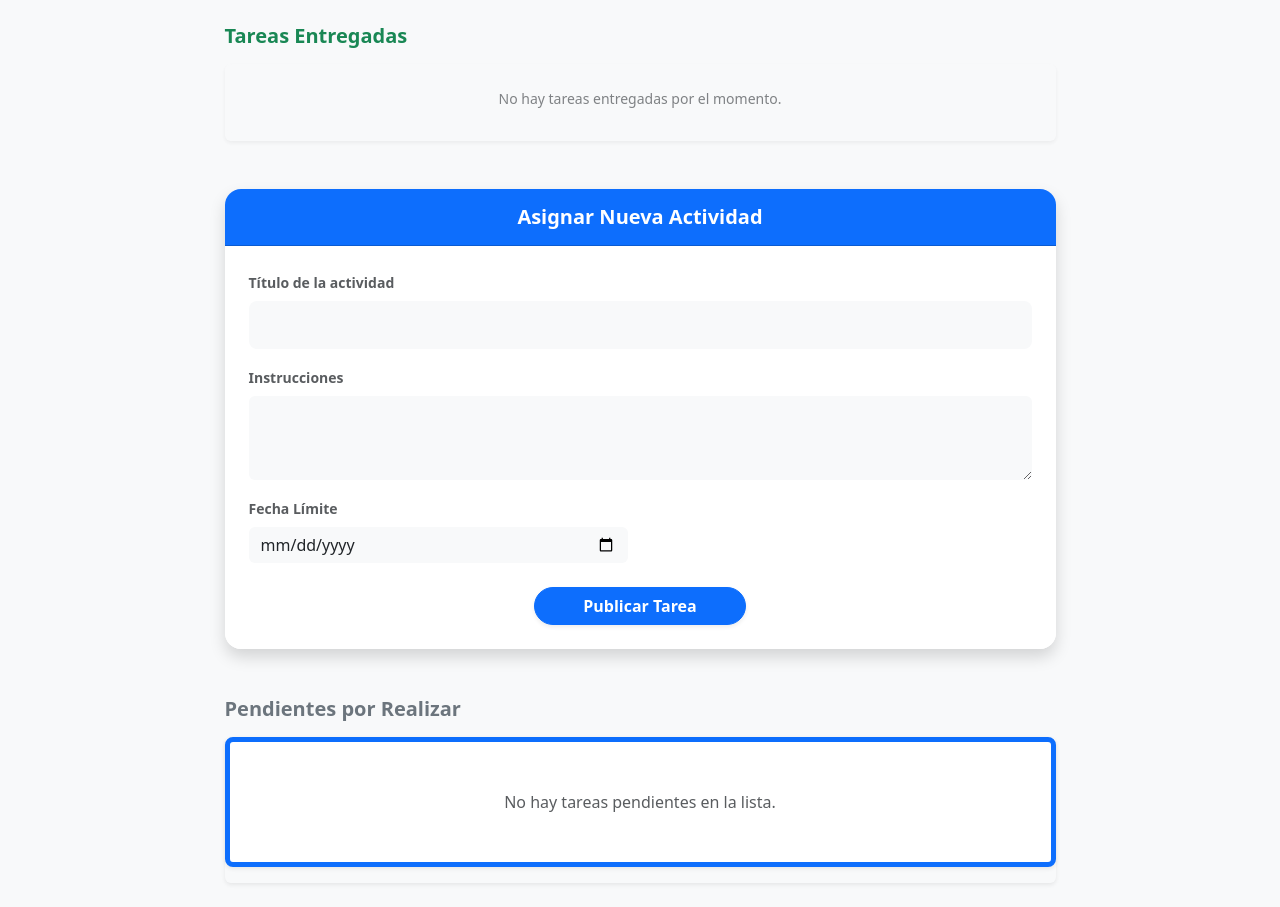
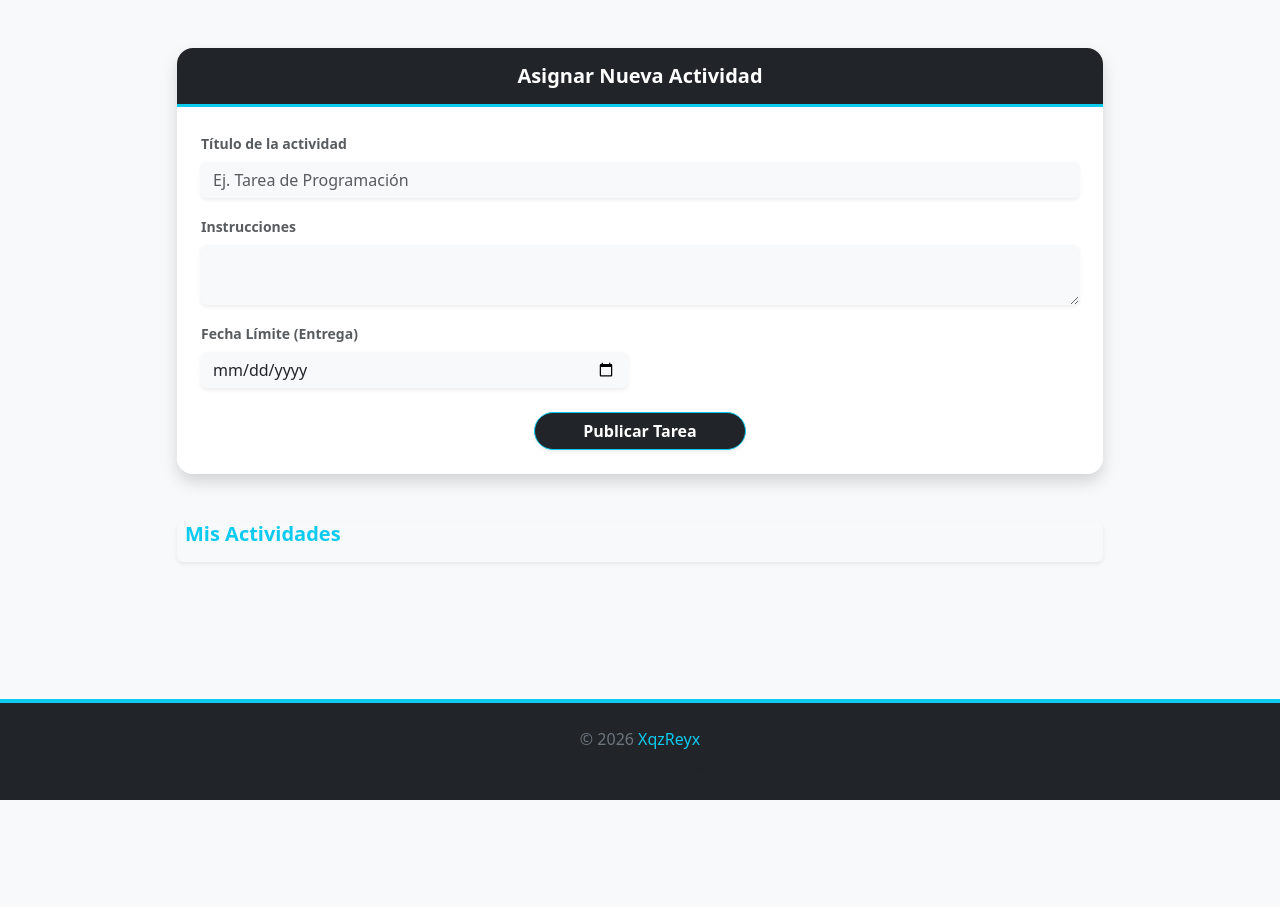
Before and after one commit to RamonRenteria1/Dise-po, a Flask app: template templates/tareas.html in a window 1280 px wide. After the commit the page ends 800 px from the top, so only its background shows below. Run offline with Flask 3, Linux system fonts and the light colour scheme; the template is opened without the code that fills it: most values are stand-ins (such as "Sample title", 1, 10 or a date in 2020).

Commit message:
Ya funciona agregar tareas creo

```diff
--- a/app.py
+++ b/app.py
@@ -1,94 +1,149 @@
 from flask import Flask, render_template, request, redirect, url_for, session, flash
 from GestorTareas import GestorTareas
-
+from datetime import datetime
 
 app = Flask(__name__)
-
 app.secret_key = 't123123dsfcvxz'
-
 gestor = GestorTareas()
-
 
 @app.route('/', methods=['GET', 'POST'])
 def login():
+    if 'usuario_id' in session:
+        return redirect(url_for('tareas'))
+
     if request.method == 'POST':
         email = request.form.get('email')
         password = request.form.get('password')
 
-        gestor = GestorTareas()
-
         usuario = gestor.obtener_usuario2(email, password)
 
         if usuario:
-
-            session['usuario_id'] = usuario['_id']
-            session['nombre'] = usuario['username']
-            flash(f'Bienvenido {usuario["username"]}', 'success')
+            session['usuario_id'] = str(usuario['_id'])
+            session['nombre'] = usuario.get('username', 'Usuario')
+            flash(f'Bienvenido {session["nombre"]}', 'success')
             return redirect(url_for('tareas'))
-
         else:
-
             flash('Correo o contraseña incorrectos.', 'danger')
 
     return render_template('login.html')
 
-@app.route('/recuperar')
-def recuperar():
-
-    return render_template('recuperar.html')
-
 @app.route('/registro', methods=['GET', 'POST'])
 def registro():
     if request.method == 'POST':
-
         nombre = request.form.get('nombre')
         email = request.form.get('email')
         password = request.form.get('password')
         confirmar = request.form.get('confirmar_password')
 
-
         if not nombre or not email or not password:
-            flash("Todos los campos son obligatorios", "error")
+            flash("Todos los campos son obligatorios", "danger")
             return redirect(url_for("registro"))
 
-
         if password != confirmar:
-            flash("Las contraseñas no coinciden", "error")
+            flash("Las contraseñas no coinciden", "danger")
             return redirect(url_for("registro"))
 
-
-        nuevo_usuario = {
-            "username": nombre,
-            "email": email,
-            "password": password
-        }
-
-        if  gestor.usuarios.find_one({"email": email}):
+        if gestor.usuarios.find_one({"email": email}):
             flash("El Correo Ya Esta Registrado", "danger")
             return redirect(url_for('registro'))
 
         try:
-
+            nuevo_usuario = {
+                "username": nombre,
+                "email": email,
+                "password": password,
+                "fecha_registro": datetime.now()
+            }
             gestor.usuarios.insert_one(nuevo_usuario)
             flash('Registro exitoso. Ya puedes iniciar sesión.', 'success')
             return redirect(url_for('login'))
         except Exception as e:
-            flash(f"Error al guardar en la base de datos: {e}", "error")
+            flash(f"Error: {e}", "danger")
             return redirect(url_for('registro'))
 
     return render_template('registro.html')
 
-@app.route('/tareas')
+@app.route('/tareas', methods=['GET', 'POST'])
 def tareas():
     if 'usuario_id' not in session:
         return redirect(url_for('login'))
 
-    return render_template('tareas.html')
+    u_id = session['usuario_id']
+
+    if request.method == 'POST':
+
+        titulo = request.form.get('titulo')
+        descripcion = request.form.get('descripcion')
+        fecha_texto = request.form.get('fecha_limite')
+
+        fecha_objeto = None
+        if fecha_texto:
+            try:
+                fecha_objeto = datetime.strptime(fecha_texto, '%Y-%m-%d')
+            except ValueError:
+                fecha_objeto = None
+
+        gestor.crear_tarea(u_id, titulo, descripcion, fecha_objeto)
+
+        flash('Tarea publicada correctamente')
+        return redirect(url_for('tareas'))
+
+    p = gestor.obtener_tareas_usuario(u_id, "pendiente")
+    prog = gestor.obtener_tareas_usuario(u_id, "en_progreso")
+    e = gestor.obtener_tareas_usuario(u_id, "completada")
+    can = gestor.obtener_tareas_usuario(u_id, "cancelada")
+
+    return render_template('tareas.html', pendientes=p, en_progreso=prog, entregadas=e, canceladas=can)
+
+@app.route('/actualizar_estado/<tarea_id>/<nuevo_estado>')
+def actualizar_estado(tarea_id, nuevo_estado):
+    if 'usuario_id' in session:
+        gestor.actualizar_estado_tarea(tarea_id, nuevo_estado)
+        flash(f'Tarea movida a {nuevo_estado}')
+    return redirect(url_for('tareas'))
+
+@app.route('/eliminar/<tarea_id>')
+def eliminar_tarea(tarea_id):
+    if 'usuario_id' in session:
+        gestor.eliminar_tarea(tarea_id)
+        flash('Tarea eliminada correctamente.')
+    return redirect(url_for('tareas'))
+
+@app.route('/cancelar_tarea/<tarea_id>', methods=['POST'])
+def cancelar_tarea(tarea_id):
+    if 'usuario_id' in session:
+
+        motivo = request.form.get('motivo_cancelacion')
+
+        gestor.cancelar_tarea_con_motivo(tarea_id, motivo)
+        flash('Tarea cancelada')
+    return redirect(url_for('tareas'))
+
+@app.route('/editar/<tarea_id>', methods=['GET', 'POST'])
+def editar_tarea(tarea_id):
+    if 'usuario_id' not in session:
+        return redirect(url_for('login'))
+
+    if request.method == 'POST':
+        titulo = request.form['titulo']
+        descripcion = request.form['descripcion']
+
+        gestor.editar_tarea(tarea_id, titulo, descripcion)
+        flash('Tarea actualizada correctamente.')
+        return redirect(url_for('tareas'))
+
+    tarea_actual = gestor.obtener_tarea(tarea_id)
+    return render_template('editar.html', tarea=tarea_actual)
 
 @app.route('/logout')
 def logout():
     session.clear()
+    flash("Sesión cerrada correctamente", "info")
     return redirect(url_for('login'))
+
+@app.route('/recuperar')
+def recuperar():
+    return render_template('recuperar.html')
 
 if __name__ == '__main__':
     app.run(debug=True)
--- a/templates/base.html
+++ b/templates/base.html
@@ -6,15 +6,15 @@
     <title>Gestor de Tareas</title>
     <link href="https://cdn.jsdelivr.net/npm/bootstrap@5.3.0/dist/css/bootstrap.min.css" rel="stylesheet">
 </head>
-<body class="bg-light">
+<body class="bg-light d-flex flex-column min-vh-100">
 
     {% if session.get('usuario_id') %}
-<nav class="navbar navbar-expand-lg navbar-dark bg-primary shadow-sm mb-4">
+    <nav class="navbar navbar-expand-lg navbar-dark bg-dark shadow-sm mb-4">
       <div class="container py-2">
-    <a class="navbar-brand fw-bold fs-4" href="{{ url_for('tareas') }}">Gestor </a>
+        <a class="navbar-brand fw-bold fs-4 text-info" href="{{ url_for('tareas') }}">Gestor</a>
         <div class="d-flex align-items-center">
-        <span class="navbar-text text-white me-3">Hola, <strong class="text-warning">{{ session.get('nombre') }}</strong></span>
-        <a href="{{ url_for('logout') }}" class="btn btn-outline-light btn-sm fw-bold px-3 rounded-pill">Cerrar Sesión</a>
+            <span class="navbar-text text-white me-3">Hola, <strong class="text-info">{{ session.get('nombre') }}</strong></span>
+            <a href="{{ url_for('logout') }}" class="btn btn-outline-info btn-sm fw-bold px-3 rounded-pill">Cerrar Sesión</a>
         </div>
       </div>
     </nav>
@@ -35,6 +35,13 @@
         {% block content %}{% endblock %}
     </div>
 
+    <footer class="bg-dark text-white text-center py-4 mt-auto border-top border-info border-4">
+        <div class="container">
+            <p class="mb-1 text-secondary">© 2026 <span class="text-info">XqzReyx</span></p>
+            <p class="small text-muted mb-0">Programación & Gestión de Datos</p>
+        </div>
+    </footer>
+
     <script src="https://cdn.jsdelivr.net/npm/bootstrap@5.3.0/dist/js/bootstrap.bundle.min.js"></script>
 </body>
 </html>
--- a/templates/tareas.html
+++ b/templates/tareas.html
@@ -1,54 +1,106 @@
 {% extends 'base.html' %}
 
 {% block content %}
-<div class="row justify-content-center">
-    <div class="col-md-9">
-
-        <div class="mb-5">
-            <h5 class="text-success fw-bold mb-3">Tareas Entregadas</h5>
-            <div class="list-group shadow-sm opacity-75">
-                <div class="list-group-item bg-light border-0 mb-2 rounded-3 p-4 text-center">
-                    <p class="text-muted mb-0 small italic">No hay tareas entregadas por el momento.</p>
-                </div>
-            </div>
-        </div>
+<div class="row justify-content-center mt-4">
+    <div class="col-md-10">
 
         <div class="card shadow border-0 mb-5 rounded-4 overflow-hidden">
-            <div class="card-header bg-primary py-3">
+            <div class="card-header bg-dark py-3 border-bottom border-info border-3">
                 <h5 class="card-title text-white mb-0 fw-bold text-center">Asignar Nueva Actividad</h5>
             </div>
             <div class="card-body p-4 bg-white">
-                <form>
+                <form method="POST" action="{{ url_for('tareas') }}">
                     <div class="mb-3">
                         <label class="form-label small fw-bold text-muted">Título de la actividad</label>
-                        <input type="text" class="form-control form-control-lg bg-light border-0">
+                        <input type="text" name="titulo" class="form-control bg-light border-0 shadow-sm"
+                            placeholder="Ej. Tarea de Programación" required>
                     </div>
                     <div class="mb-3">
                         <label class="form-label small fw-bold text-muted">Instrucciones</label>
-                        <textarea class="form-control bg-light border-0" rows="3"></textarea>
+                        <textarea name="descripcion" class="form-control bg-light border-0 shadow-sm"
+                            rows="2"></textarea>
                     </div>
                     <div class="row mb-4">
                         <div class="col-md-6">
-                            <label class="form-label small fw-bold text-muted">Fecha Límite</label>
-                            <input type="date" class="form-control bg-light border-0">
+                            <label class="form-label small fw-bold text-muted">Fecha Límite (Entrega)</label>
+                            <input type="date" name="fecha_limite" class="form-control bg-light border-0 shadow-sm"
+                                required>
                         </div>
                     </div>
                     <div class="text-center">
-                        <button type="button" class="btn btn-primary rounded-pill px-5 fw-bold shadow-sm">Publicar Tarea</button>
+                        <button type="submit"
+                            class="btn btn-dark rounded-pill px-5 fw-bold shadow-sm border-info">Publicar Tarea</button>
                     </div>
                 </form>
             </div>
         </div>
 
-        <div class="mb-4">
-            <h5 class="text-secondary fw-bold mb-3">Pendientes por Realizar</h5>
-            <div class="list-group shadow-sm">
-                <div class="list-group-item p-5 border-start border-5 border-primary rounded-3 mb-3 bg-white shadow-sm text-center">
-                    <p class="text-muted mb-0">No hay tareas pendientes en la lista.</p>
+        <div class="list-group shadow-sm">
+            <h5 class="text-info fw-bold mb-3 px-2">Mis Actividades</h5>
+            {% for tarea in pendientes + en_progreso + entregadas + canceladas %}
+            <div
+                class="list-group-item p-4 border-start border-5 {% if tarea.estado == 'cancelada' %}border-secondary{% elif tarea.estado == 'en_progreso' %}border-warning{% elif tarea.estado == 'completada' %}border-success{% else %}border-info{% endif %} rounded-3 mb-3 bg-white shadow-sm">
+
+                <div class="d-flex justify-content-between align-items-start">
+                    <div>
+                        <h6
+                            class="fw-bold mb-1 {% if tarea.estado == 'cancelada' or tarea.estado == 'completada' %}text-muted text-decoration-line-through{% endif %}">
+                            {{ tarea.titulo }}
+                        </h6>
+                        <p class="text-muted small mb-2">{{ tarea.descripcion }}</p>
+
+                        <div class="mb-2 d-flex flex-wrap gap-2">
+                            <small class="badge bg-light text-dark border fw-normal">
+                                📅 Registro: {{ tarea.fecha_creacion.strftime('%d/%m/%Y') if tarea.fecha_creacion else
+                                'S/F' }}
+                            </small>
+
+                            <small
+                                class="badge bg-danger bg-opacity-10 text-danger border border-danger border-opacity-25 fw-bold">
+                                ⏰ Entrega: {{ tarea.fecha_limite if tarea.fecha_limite is string else
+                                (tarea.fecha_limite.strftime('%d/%m/%Y') if tarea.fecha_limite else 'Sin límite') }}
+                            </small>
+                        </div>
+                    </div>
+
+                    <span
+                        class="badge {% if tarea.estado == 'en_progreso' %}bg-warning{% elif tarea.estado == 'completada' %}bg-success{% elif tarea.estado == 'cancelada' %}bg-danger{% else %}bg-info{% endif %}">
+                        {{ tarea.estado | capitalize }}
+                    </span>
+                </div>
+
+                <div class="d-flex gap-2 mt-3 align-items-center">
+                    {% if tarea.estado != 'cancelada' and tarea.estado != 'completada' %}
+                    <a href="{{ url_for('actualizar_estado', tarea_id=tarea._id, nuevo_estado='en_progreso' if tarea.estado == 'pendiente' else 'completada') }}"
+                        class="btn btn-sm btn-success fw-bold">
+                        {{ 'Empezar' if tarea.estado == 'pendiente' else 'Entregar' }}
+                    </a>
+
+                    <form method="POST" action="{{ url_for('cancelar_tarea', tarea_id=tarea._id) }}"
+                        class="d-flex gap-1 mb-0">
+                        <input type="text" name="motivo_cancelacion" class="form-control form-control-sm"
+                            placeholder="Motivo" required style="width: 150px;">
+                        <button type="submit" class="btn btn-sm btn-secondary">Cancelar</button>
+                    </form>
+                    {% elif tarea.estado == 'cancelada' %}
+                    <div class="alert alert-secondary py-1 px-3 mb-0 small border-0">
+                        <strong class="text-danger">Motivo:</strong> {{ tarea.motivo if tarea.motivo else 'Cancelada' }}
+                    </div>
+                    {% endif %}
+
+                    <a href="{{ url_for('eliminar_tarea', tarea_id=tarea._id) }}"
+                        class="btn btn-sm btn-outline-danger border-0 ms-auto">
+                        Eliminar
+
+                        <a href="{{ url_for('editar_tarea', tarea_id=tarea._id) }}"
+                            class="btn btn-sm btn-outline-primary border-0">
+                            Editar
+                        </a>
+                    </a>
                 </div>
             </div>
+            {% endfor %}
         </div>
-
     </div>
 </div>
 {% endblock %}
```
Also changed, not shown: GestorTareas.py (+22 -0 lines), templates/editar.html (added, +29 -0 lines), templates/login.html (+9 -9 lines), templates/recuperar.html (+12 -9 lines), templates/registro.html (+8 -8 lines). Lines whose indentation alone changed are shown as unchanged.
